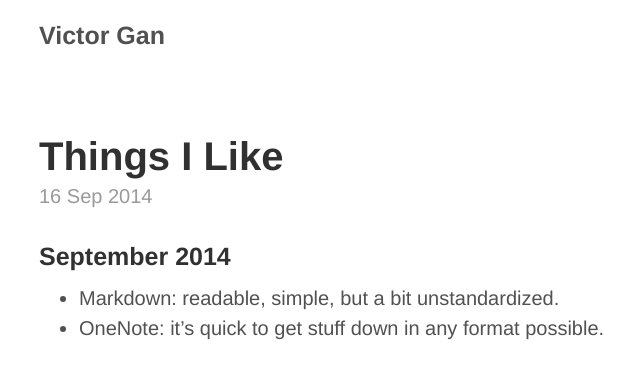
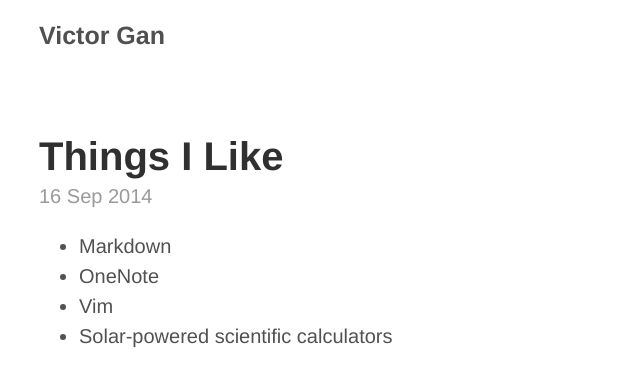
Before and after one commit to victorgan/victorgan.github.io, a Jekyll site: the page built from _posts/2014-09-16-things-i-like.md, in a window 1280 px wide. Shown: the top 387 px of the page, without its empty margins (241-881 px from the left). Built offline with Jekyll 4.4.1, drawn with Linux system fonts in a browser that asks for light colours; comment, search, counter and statistics services are not loaded.

Commit message:
Update 2014-09-16-things-i-like.md

```diff
--- a/_posts/2014-09-16-things-i-like.md
+++ b/_posts/2014-09-16-things-i-like.md
@@ -3,7 +3,7 @@ layout: post
 title: Things I Like
 ---
 
-### September 2014
-
-- Markdown: readable, simple, but a bit unstandardized.
-- OneNote: it's quick to get stuff down in any format possible.
+- Markdown
+- OneNote
+- Vim
+- Solar-powered scientific calculators
```
